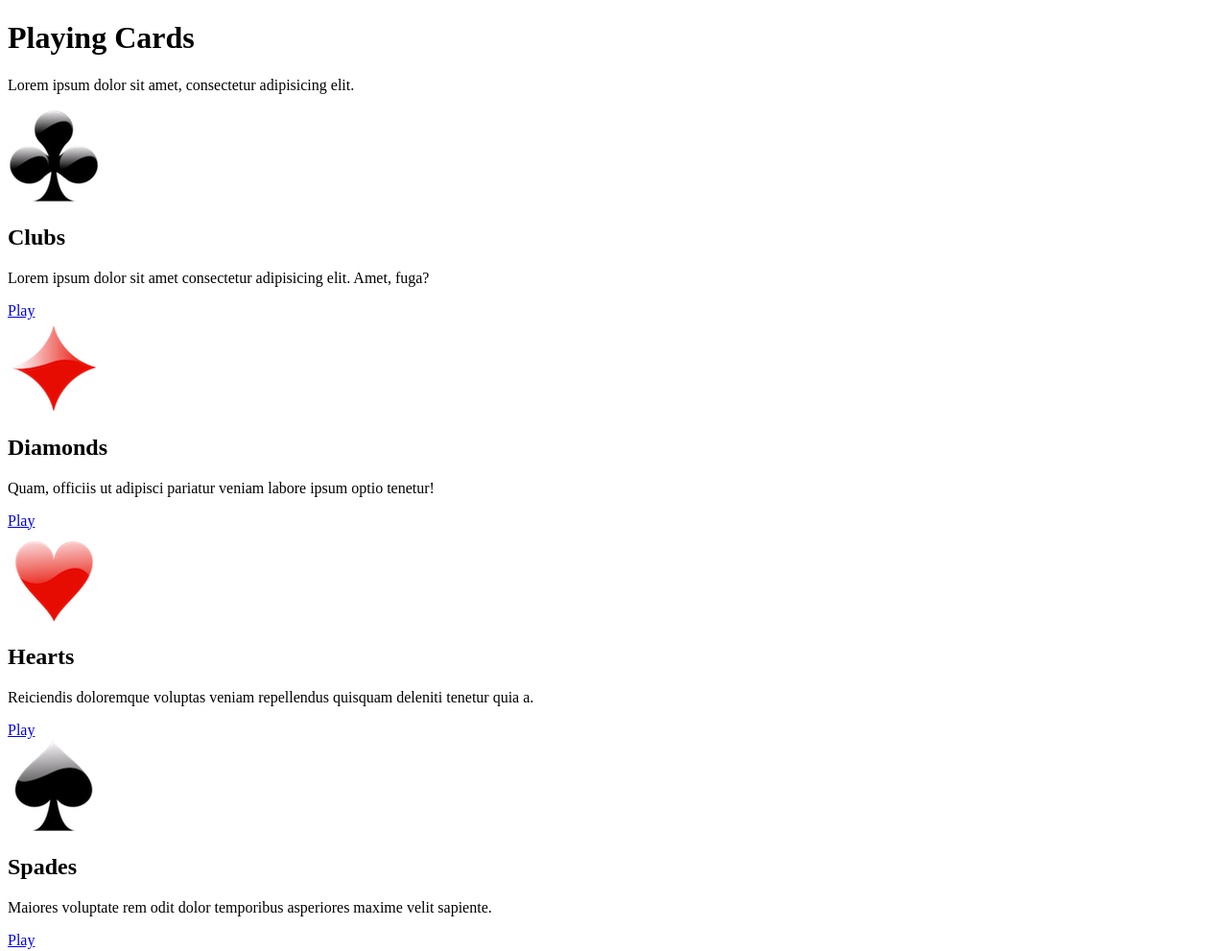
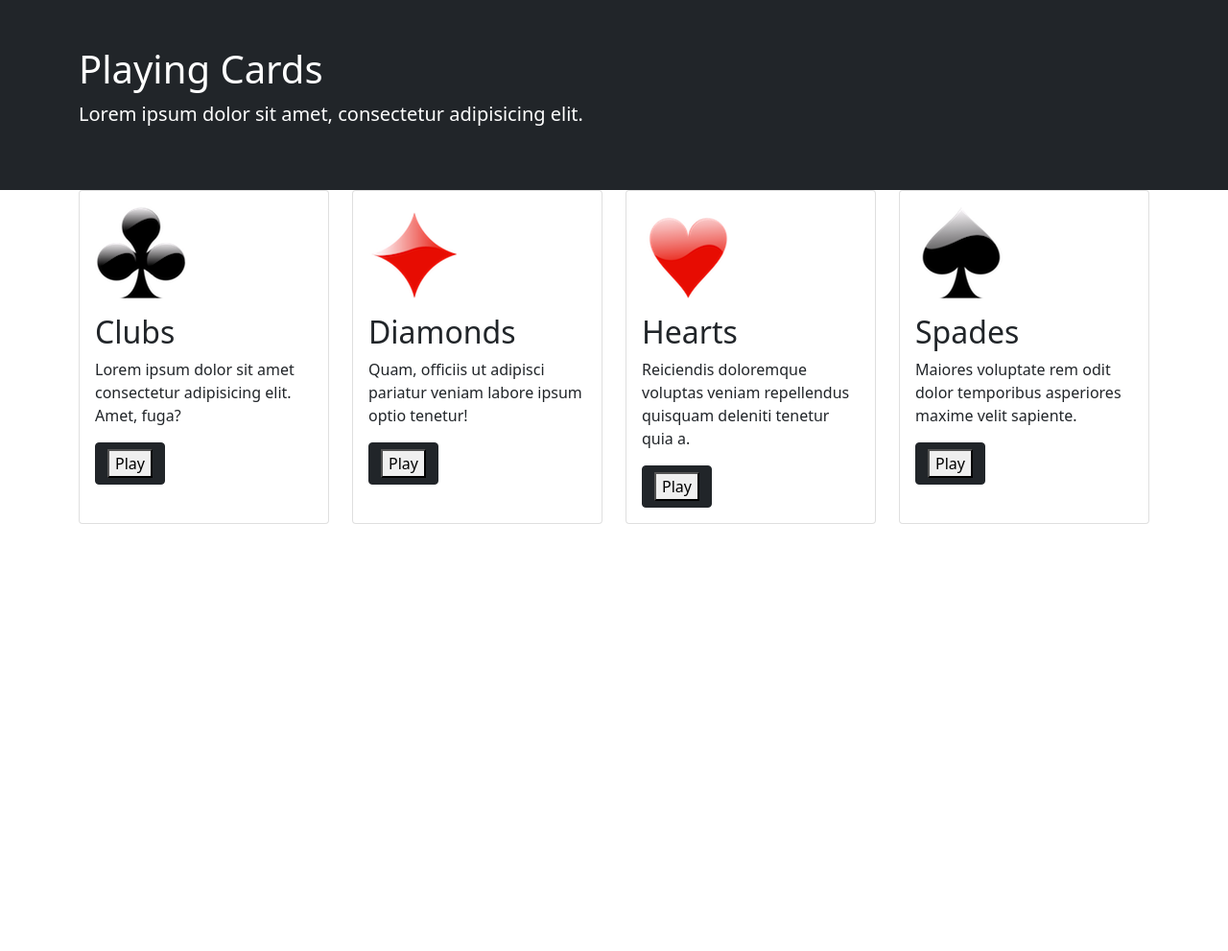
Before and after one commit to info340a-wi23/problem-04-zRustyz, a website: page problem-b/index.html in a window 1280 px wide. Shown: the whole page at 96% size. After the commit the page ends 800 px from the top, so only its background shows below. Drawn offline with nearby package versions, Linux system fonts and the light colour scheme.

Commit message:
problem b complete

```diff
--- a/problem-b/index.html
+++ b/problem-b/index.html
@@ -2,51 +2,98 @@
 <html lang="en">
 <head>
   <meta charset="utf-8">
+  <meta name="viewport" content="width=device-width, initial-scale=1, shrink-to-fit=no">
   <title>Playing Cards</title>
 
   <!-- link in Bootstrap here -->
+  <link href="https://cdn.jsdelivr.net/npm/bootstrap@5.0.2/dist/css/bootstrap.min.css" rel="stylesheet" integrity="sha384-EVSTQN3/azprG1Anm3QDgpJLIm9Nao0Yz1ztcQTwFspd3yD65VohhpuuCOmLASjC" crossorigin="anonymous">
 </head>
 
 <body>
-  <header>
+  <header class="container-fluid bg-dark text-white py-5">
+    <div class="container">
       <h1>Playing Cards</h1>
-    <p>Lorem ipsum dolor sit amet, consectetur adipisicing elit.</p>
+      <p class="lead">Lorem ipsum dolor sit amet, consectetur adipisicing elit.</p>
+    </div>
   </header>
 
   <main>
-
+    <div class="container">
+      <div class="row">
         <!-- Card 1 -->
-    <div>
-      <img src="img/card-club-icon.png" alt="the club suit symbol">
-      <h2>Clubs</h2>
-      <p>Lorem ipsum dolor sit amet consectetur adipisicing elit. Amet, fuga?</p>
-      <a href="#">Play</a>
+        <div class="col col-md-6 col-xl-3 d-flex">
+          <div class="card mb-4">
+            <div class="card-body">
+              <div class="row">
+                <div class="col col-sm-auto col-xl-12">
+                  <img src="img/card-club-icon.png" alt="the club suit symbol" class="pb-3">
+                </div>
+                <div class="col-sm">
+                  <h2 class="card-title">Clubs</h2>
+                  <p class="card-text">Lorem ipsum dolor sit amet consectetur adipisicing elit. Amet, fuga?</p>
+                  <a href="#" class="btn btn-dark"><button>Play</button></a>
+                </div>
+              </div>
+            </div>
+          </div>
         </div>
 
+
         <!-- Card 2 -->
-    <div>
-      <img src="img/card-diamond-icon.png" alt="the diamond suit symbol">
-      <h2>Diamonds</h2>
-      <p>Quam, officiis ut adipisci pariatur veniam labore ipsum optio tenetur!</p>
-      <a href="#">Play</a>
+        <div class="col col-md-6 col-xl-3 d-flex">
+          <div class="card mb-4">
+            <div class="card-body">
+              <div class="row">
+                <div class="col col-sm-auto col-xl-12">
+                  <img src="img/card-diamond-icon.png" alt="the diamond suit symbol" class="pb-3">
+                </div>
+                <div class="col-sm">
+                  <h2 class="card-title">Diamonds</h2>
+                  <p class="card-text">Quam, officiis ut adipisci pariatur veniam labore ipsum optio tenetur!</p>
+                  <a href="#" class="btn btn-dark"><button>Play</button></a>
+                </div>
+              </div>
+            </div>
+          </div>
         </div>
 
         <!-- Card 3 -->
-    <div>
-      <img src="img/card-heart-icon.png" alt="the heart suit symbol">
-      <h2>Hearts</h2>
-      <p>Reiciendis doloremque voluptas veniam repellendus quisquam deleniti tenetur quia a.</p>
-      <a href="#">Play</a>
+        <div class="col col-md-6 col-xl-3 d-flex">
+          <div class="card mb-4">
+            <div class="card-body">
+              <div class="row">
+                <div class="col col-sm-auto col-xl-12">
+                  <img src="img/card-heart-icon.png" alt="the heart suit symbol" class="pb-3">
+                </div>
+                <div class="col-sm">
+                  <h2 class="card-title">Hearts</h2>
+                  <p class="card-text">Reiciendis doloremque voluptas veniam repellendus quisquam deleniti tenetur quia a.</p>
+                  <a href="#" class="btn btn-dark"><button>Play</button></a>
+                </div>
+              </div>
+            </div>
+          </div>
         </div>
 
         <!-- Card 4 -->
-    <div>
-      <img src="img/card-spade-icon.png" alt="the heart suit symbol">
-      <h2>Spades</h2>
-      <p>Maiores voluptate rem odit dolor temporibus asperiores maxime velit sapiente.</p>
-      <a href="#">Play</a>
+        <div class="col col-md-6 col-xl-3 d-flex">
+          <div class="card mb-4">
+            <div class="card-body">
+              <div class="row">
+                <div class="col col-sm-auto col-xl-12">
+                  <img src="img/card-spade-icon.png" alt="the heart suit symbol" class="pb-3">
                 </div>
-
+                <div class="col-sm">
+                  <h2 class="card-title">Spades</h2>
+                  <p class="card-text">Maiores voluptate rem odit dolor temporibus asperiores maxime velit sapiente.</p>
+                  <a href="#" class="btn btn-dark"><button>Play</button></a>
+                </div>
+              </div>
+            </div>
+          </div>
+        </div>
+      </div>
+    </div>
   </main>
 </body>
 </html>
```
Also changed, not shown: problem-b/README.md. Lines whose indentation alone changed are shown as unchanged.
